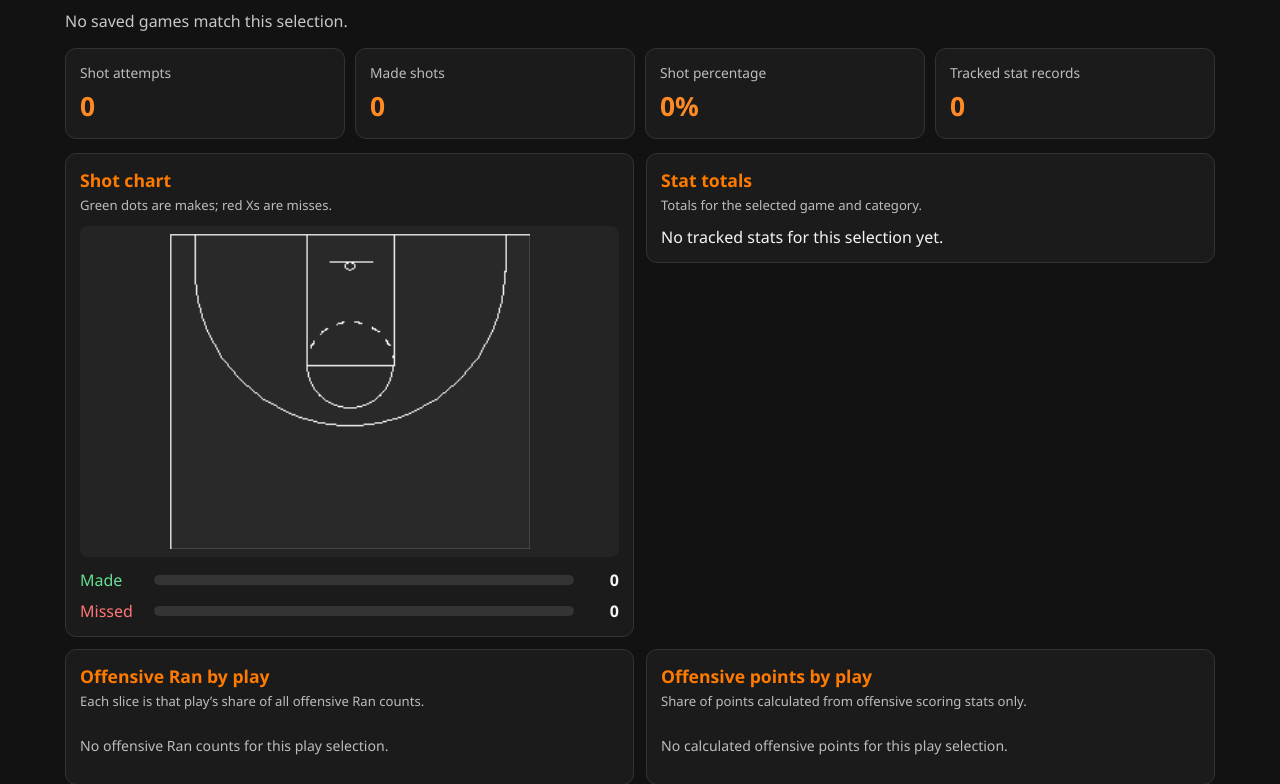
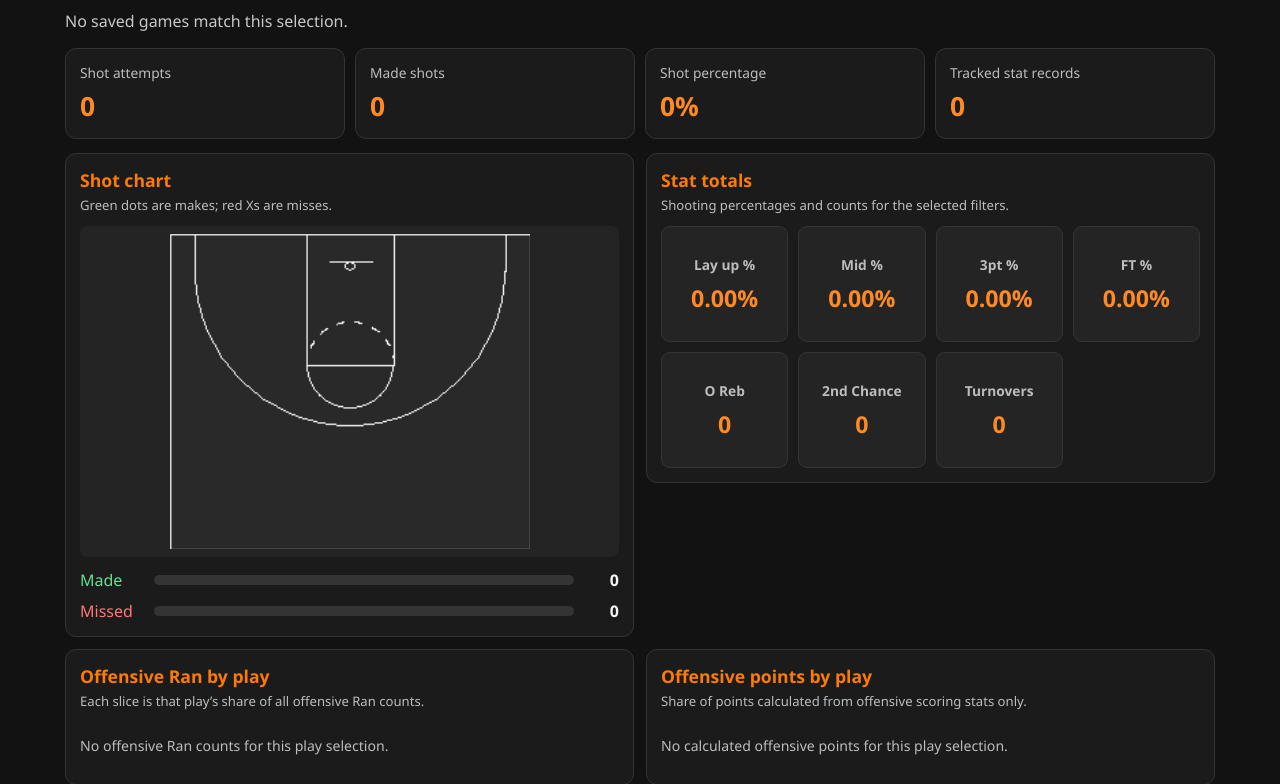
Before and after one commit to dsnedden19/playtrackerpwa, a Flask app: page /analytics in a window 1280 px wide. Shown: the part 185-969 px from the top of the page. Run offline with Flask 3, Linux system fonts and the light colour scheme; some libraries are stand-ins or nearby versions.

Commit message:
Add shooting and count stat cards
Co-authored-by: Copilot App <223556219+Copilot@users.noreply.github.com>

```diff
--- a/static/style.css
+++ b/static/style.css
@@ -647,25 +647,35 @@ h1, h2, h3 {
     background: #aa3942;
 }
 
-.stat-chart {
+.stat-summary-grid {
     display: grid;
+    grid-template-columns: repeat(auto-fit, minmax(100px, 1fr));
     gap: 10px;
 }
 
-.stat-chart-row {
-    grid-template-columns: minmax(70px, 115px) minmax(0, 1fr) 36px;
+.stat-summary-card {
+    display: grid;
+    min-height: 90px;
+    align-content: center;
+    justify-items: center;
+    gap: 8px;
+    padding: 12px 8px;
+    border: 1px solid #353535;
+    border-radius: 9px;
+    background: #242424;
+    text-align: center;
 }
 
-.stat-chart-label {
-    overflow: hidden;
-    color: #e5e5e5;
-    font-size: .82rem;
-    text-overflow: ellipsis;
-    white-space: nowrap;
+.stat-summary-card span {
+    color: #bdbdbd;
+    font-size: .86rem;
+    font-weight: 700;
 }
 
-.stat-total-bar {
-    background: linear-gradient(90deg, #24539a, #397bcb);
+.stat-summary-card strong {
+    color: #ff8a24;
+    font-size: 1.45rem;
+    font-variant-numeric: tabular-nums;
 }
 
 .play-pie-layout {
--- a/static/sw.js
+++ b/static/sw.js
@@ -1,4 +1,4 @@
-const CACHE_NAME = "playtracker-v42";
+const CACHE_NAME = "playtracker-v43";
 
 // The install handler also precaches every generated category and play page
 // returned by /api/offline-urls.
--- a/templates/analytics.html
+++ b/templates/analytics.html
@@ -98,10 +98,10 @@
                     <div class="analytics-panel-heading">
                         <div>
                             <h2>Stat totals</h2>
-                            <p>Totals for the selected game and category.</p>
+                            <p>Shooting percentages and counts for the selected filters.</p>
                         </div>
                     </div>
-                    <div id="stat-chart" class="stat-chart"></div>
+                    <div id="stat-chart" class="stat-summary-grid"></div>
                 </section>
 
                 <section class="analytics-panel play-share-panel">
@@ -184,6 +184,17 @@
             ["MidM", 2],
             ["FTM", 1]
         ];
+        const SHOOTING_PERCENTAGES = [
+            {
+                label: "Lay up %",
+                made: ["LUM", "UnCon LUM"],
+                attempts: ["LUA", "UnCon LUA"]
+            },
+            { label: "Mid %", made: ["MidM"], attempts: ["MidA"] },
+            { label: "3pt %", made: ["3ptM"], attempts: ["3ptA"] },
+            { label: "FT %", made: ["FTM"], attempts: ["FTA"] }
+        ];
+        const STAT_COUNTS = ["O Reb", "2nd Chance", "Turnover"];
         let analyticsGames = [];
 
         function makeShotMarker(shot) {
@@ -396,32 +407,36 @@
             document.getElementById("stat-record-total").textContent = recordCount;
             const statChart = document.getElementById("stat-chart");
             statChart.replaceChildren();
-            const sortedTotals = [...totals.entries()]
-                .filter(([, value]) => value > 0)
-                .sort((a, b) => b[1] - a[1]);
-
-            if (!sortedTotals.length) {
-                statChart.textContent = "No tracked stats for this selection yet.";
-            } else {
-                const maxValue = sortedTotals[0][1];
-                sortedTotals.forEach(([counter, value]) => {
-                    const row = document.createElement("div");
-                    row.className = "stat-chart-row";
-                    const label = document.createElement("span");
-                    label.className = "stat-chart-label";
-                    label.textContent = counter;
-                    const track = document.createElement("div");
-                    track.className = "analytics-track";
-                    const bar = document.createElement("span");
-                    bar.className = "analytics-bar stat-total-bar";
-                    bar.style.width = `${(value / maxValue) * 100}%`;
-                    track.appendChild(bar);
-                    const total = document.createElement("strong");
-                    total.textContent = value;
-                    row.append(label, track, total);
-                    statChart.appendChild(row);
-                });
-            }
+            const summaryCards = [
+                ...SHOOTING_PERCENTAGES.map(({ label, made, attempts }) => {
+                    const madeTotal = made.reduce(
+                        (sum, counter) => sum + (totals.get(counter) || 0),
+                        0
+                    );
+                    const attemptTotal = attempts.reduce(
+                        (sum, counter) => sum + (totals.get(counter) || 0),
+                        0
+                    );
+                    return {
+                        label,
+                        value: `${(attemptTotal ? (madeTotal / attemptTotal) * 100 : 0).toFixed(2)}%`
+                    };
+                }),
+                ...STAT_COUNTS.map(counter => ({
+                    label: counter === "Turnover" ? "Turnovers" : counter,
+                    value: totals.get(counter) || 0
+                }))
+            ];
+            summaryCards.forEach(({ label, value }) => {
+                const card = document.createElement("article");
+                card.className = "stat-summary-card";
+                const title = document.createElement("span");
+                title.textContent = label;
+                const result = document.createElement("strong");
+                result.textContent = value;
+                card.append(title, result);
+                statChart.appendChild(card);
+            });
 
             const rows = document.getElementById("play-stat-rows");
             rows.replaceChildren();
```
